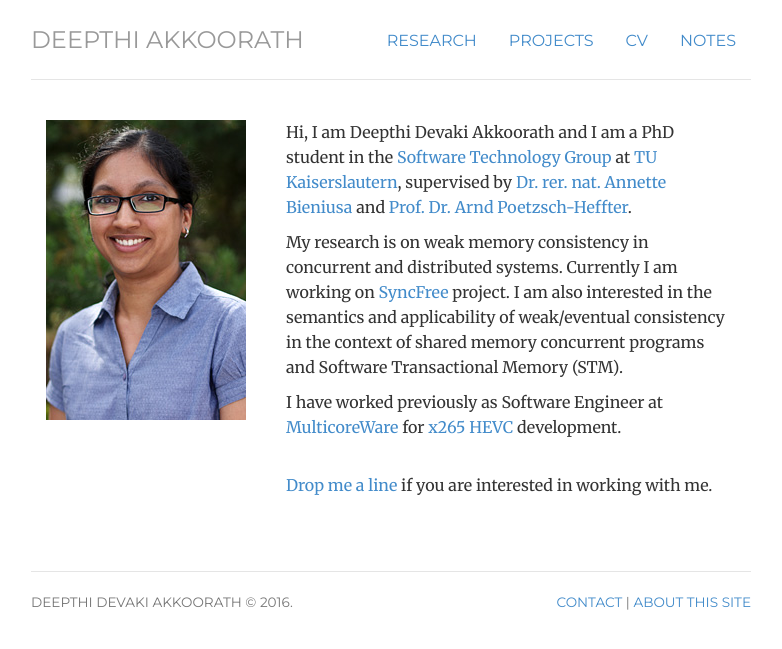
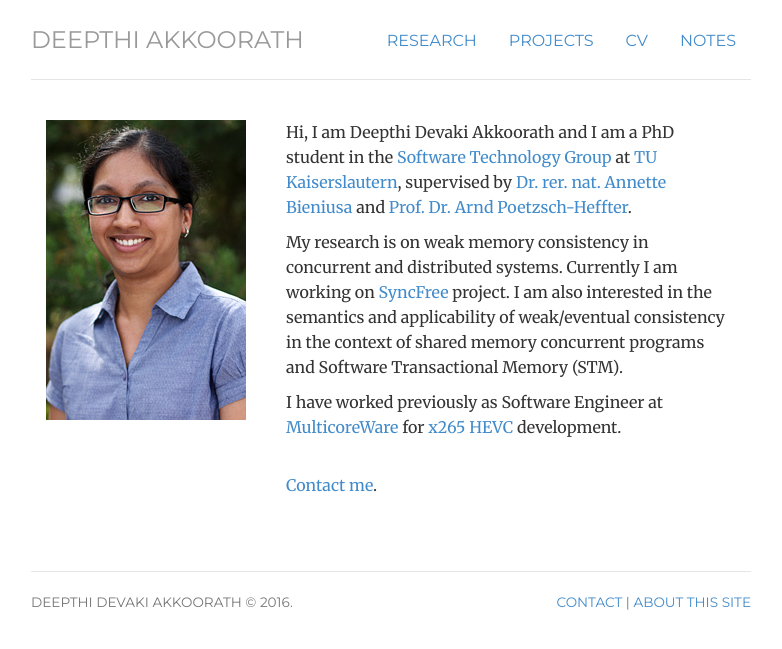
Before and after one commit to thekkedam/dd, a Jekyll site: the page built from index.html, in a window 1280 px wide. Shown: the top 649 px of the page, without its empty margins (249-1031 px from the left). Built offline with Jekyll 4.4.1, drawn with Linux system fonts in a browser that asks for light colours.

Commit message:
Updated-03-25-2016-14:54

```diff
--- a/_data/home.yml
+++ b/_data/home.yml
@@ -3,4 +3,4 @@
   - 'My research is on weak memory consistency in concurrent and distributed systems. Currently I am working on <a href="/projects/#syncfree">SyncFree</a> project. I am also interested in the semantics and applicability of weak/eventual consistency in the context of shared memory concurrent programs and Software Transactional Memory (STM).'
   - 'I have worked previously as Software Engineer at <a href="http://www.multicorewareinc.com/">MulticoreWare</a> for <a href="/projects/#x265">x265 HEVC</a> development.'
 reach:
-  - '<a href="contact">Drop me a line</a> if you are interested in working with me.'
+  - '<a href="contact">Contact me</a>.'
```
